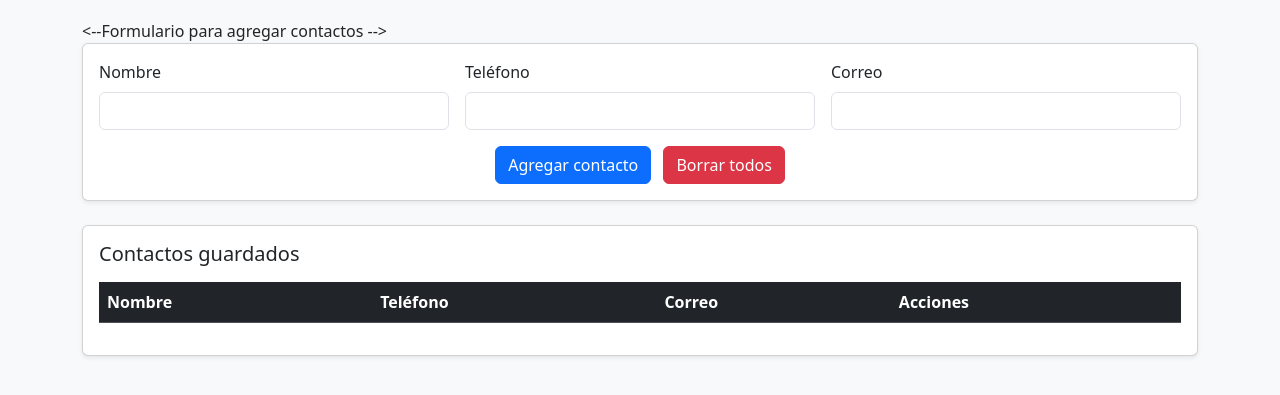
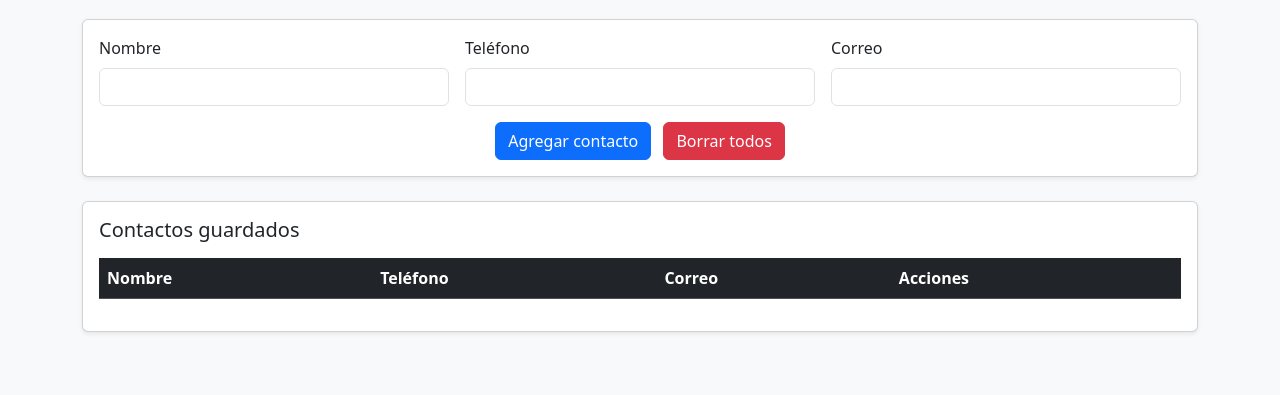
Before and after one commit to marianna-yar25/Agenda, a plain HTML site: page index.html in a window 1280 px wide. Shown: the part 101-496 px from the top of the page. Drawn offline with nearby package versions, Linux system fonts and the light colour scheme.

Commit message:
Update index.html

```diff
--- a/index.html
+++ b/index.html
@@ -11,7 +11,7 @@
     <div class="container py-5">
       <h1 class="text-center mb-4">Agenda de Contactos</h1>
 
-      <--Formulario para agregar contactos -->
+      <!--Formulario para agregar contactos -->
       <div class="card shadow-sm mb-4">
         <div class="card-body">
           <form id="contactForm" class="row g-3">
```
